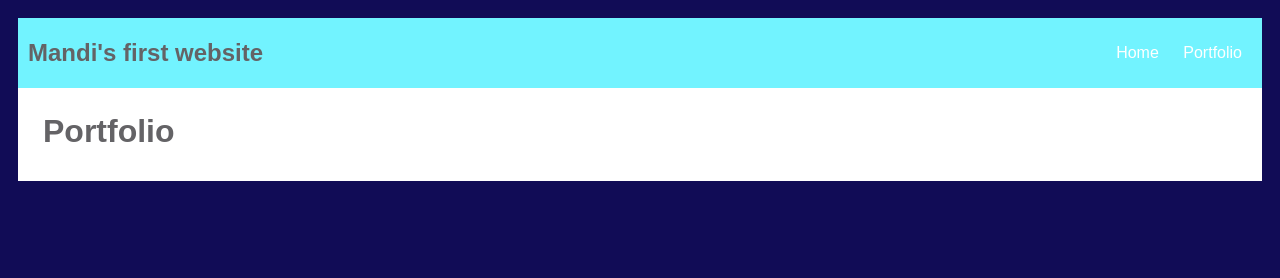
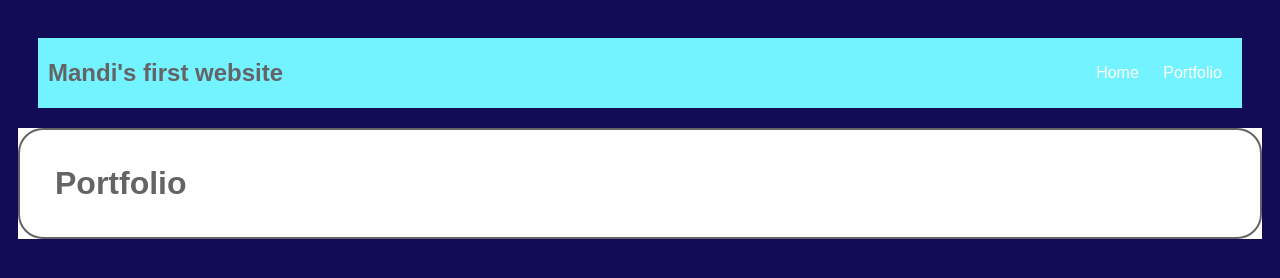
Before and after one commit to newtonmandi/newtonmandi.github.io, a plain HTML site: page portfolio.html in a window 1280 px wide. Drawn offline with nearby package versions, Linux system fonts and the light colour scheme; no server answers.

Commit message:
A basic website

```diff
--- a/portfolio.html
+++ b/portfolio.html
@@ -2,7 +2,7 @@
 <html>
     <head>
         <title>Mandi's first website</title>
-         <style type="text/css">
+         <style>
             body {
                 background: rgb(17, 12, 86);
                 color: rgb(100, 99, 102);
@@ -14,22 +14,26 @@
                 font-weight: bold;
             }
             h1 {
-                margin: 10px;
+                margin: 20px;
             }
             #all-contents {
                 max-width: 800px;
-                margin: auto;
+                margin: 20px;
             }
 
             /* navigation menu */
+            div {
+                border: 2px solid;
+                border-radius: 25px;
+            }
             nav {
                 background: rgb(114, 243, 255);
-                margin: 0 auto;
+                margin: 20px;
                 display: flex;
                 padding: 10px;
             }
             nav header {
-                display: flex;
+                display: inline-flex;
                 align-items: center;
                 color: rgb(100, 99, 102);
                 flex: 1;
```
Also changed, not shown: index.html (+8 -6 lines).
